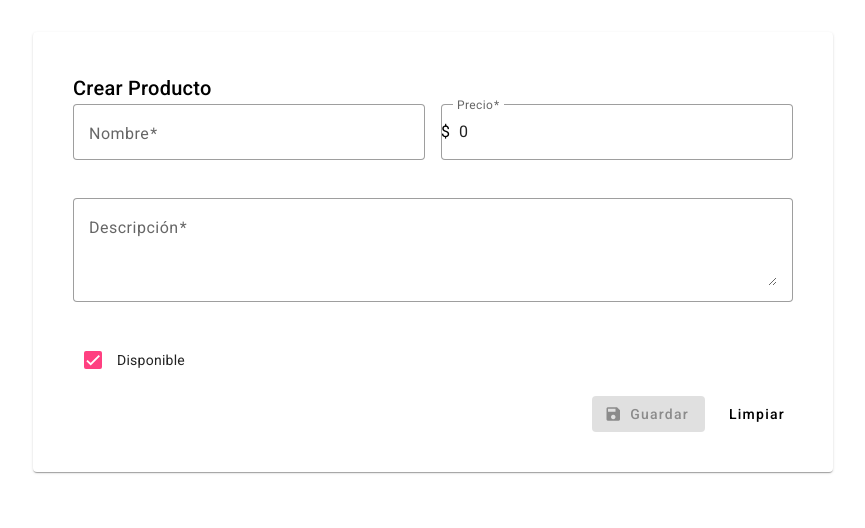
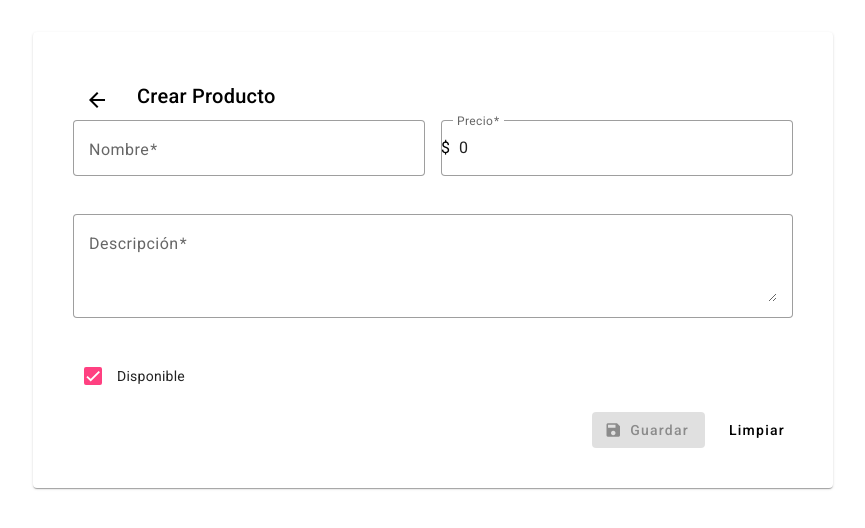
Before and after one commit to DaSant1/daniel_lopez_angular_campus, an Angular app: page /products/create in a window 1280 px wide. Shown: the top 528 px of the page, without its empty margins (207-1072 px from the left). Built offline with nearby package versions, Linux system fonts and the light colour scheme.

Commit message:
add-update-service-and-back-product-list

```diff
--- a/src/app/ui/products/product.routes.ts
+++ b/src/app/ui/products/product.routes.ts
@@ -10,7 +10,7 @@ export const productRoutes: Routes = [
     loadComponent: () => import('./upsert/upsert.component').then(m => m.UpsertComponent)
   },
   {
-    path: 'edit/:id',
+    path: ':action/:id',
     loadComponent: () => import('./upsert/upsert.component').then(m => m.UpsertComponent)
   }
 ]
--- a/src/app/ui/products/upsert/upsert.component.css
+++ b/src/app/ui/products/upsert/upsert.component.css
@@ -34,3 +34,18 @@ mat-icon {
   vertical-align: middle;
   margin-right: 0.5rem;
 }
+
+.header-container {
+  display: flex;
+  align-items: center;
+  width: 100%;
+  gap: 16px;
+}
+
+.back-button {
+  flex-shrink: 0;
+}
+
+mat-card-title {
+  margin: 0 !important;
+}
--- a/src/app/ui/products/upsert/upsert.component.html
+++ b/src/app/ui/products/upsert/upsert.component.html
@@ -1,10 +1,16 @@
 <mat-card class="product-card">
   <mat-card-header>
-    <mat-card-title> {{contextName}} Producto</mat-card-title>
+    <div class="header-container">
+      <button mat-icon-button (click)="backToProductsList()" class="back-button">
+        <mat-icon>arrow_back</mat-icon>
+      </button>
+      <mat-card-title> {{contextName}} Producto</mat-card-title>
+    </div>
+
   </mat-card-header>
 
   <mat-card-content>
-    <form [formGroup]="productForm" (ngSubmit)="createProduct()" >
+    <form [formGroup]="productForm" (ngSubmit)="coordinateUpsert()" >
       <div class="form-row">
         <mat-form-field appearance="outline" class="form-field">
           <mat-label>Nombre</mat-label>
--- a/src/app/ui/products/upsert/upsert.component.ts
+++ b/src/app/ui/products/upsert/upsert.component.ts
@@ -10,7 +10,7 @@ import { DbProductService } from '../../../core/service/db-product.service';
 import { ProductService } from '../../shared/services/product.service';
 import { CommonModule } from '@angular/common';
 import { MatPseudoCheckboxModule } from '@angular/material/core';
-import { ActivatedRoute } from '@angular/router';
+import { ActivatedRoute, Router } from '@angular/router';
 import { query } from '@angular/animations';
 import { product_model } from '../../shared/models/product.model';
 @Component({
@@ -41,6 +41,7 @@ export class UpsertComponent implements OnInit{
               private fb: FormBuilder,
               private productService:ProductService,
               private activeRoute: ActivatedRoute,
+              private router:Router
   ) {}
 
   ngOnInit(): void {
@@ -50,15 +51,17 @@ export class UpsertComponent implements OnInit{
 
   private _getContextCallingLink():void{
     this.activeRoute.paramMap.subscribe(params=>{
-      this.contextAction=params.get('action') || 'create';
-      this.isEditingMode = this.contextAction === 'update';
+      this.contextAction=params.get('action') !;
+      console.log("contextAction: ", this.contextAction);
+      this.isEditingMode = this.contextAction === 'edit';
 
     });
-
     this.activeRoute.queryParamMap.subscribe(queryParam=>{
-      this.idParam=queryParam.get('id');
+      this.idParam = this.activeRoute.snapshot.paramMap.get('id');
     });
-
+    console.log("contextAction: ", this.contextAction);
+    console.log("isEditingMode: ", this.isEditingMode);
+    console.log("idParam: ", this.idParam);
     if(this.isEditingMode && this.idParam){
       this.contextName="Editar"
       this._getProductById(this.idParam);
@@ -96,7 +99,16 @@ export class UpsertComponent implements OnInit{
     });
   }
 
-  createProduct():void{
+  coordinateUpsert():void{
+    if(this.isEditingMode){
+      this._updateProduct();
+    }else{
+      this._createProduct();
+    }
+  }
+
+
+  private _createProduct():void{
     if(this.productForm.valid){
       const newProduct: product_model = {...this.productForm.value};
       this.productService.addProduct(newProduct).then(()=>{
@@ -120,5 +132,30 @@ export class UpsertComponent implements OnInit{
     }
   }
 
+  private _updateProduct():void{
+    if(this.productForm.valid && this.product){
+      const updatedProduct: product_model = {...this.productForm.value, id: this.product.id};
+      this.productService.updateProduct(updatedProduct).then(()=>{
+        this.snackBar.open('Producto actualizado exitosamente.', 'Cerrar', {
+          duration: 3000,
+          panelClass: ['success-snackbar']
+        });
+      },(error)=>{
+        this.snackBar.open('Error al actualizar el producto.', 'Cerrar', {
+          duration: 3000,
+          panelClass: ['error-snackbar']
+        });
+      })
+    }else{
+      this.snackBar.open('Por favor, completa todos los campos requeridos.', 'Cerrar', {
+        duration: 3000,
+        panelClass: ['error-snackbar']
+      });
+    }
+  }
+
+  backToProductsList():void{
+    this.router.navigate(['/products']);
+  }
 
 }
--- a/src/app/ui/shared/services/product.service.ts
+++ b/src/app/ui/shared/services/product.service.ts
@@ -38,4 +38,17 @@ export class ProductService {
   async delete(id:number){
     await this.product_table.delete(id); //Elimina un producto de la tabla 'products' por su id
   }
+
+  async updateProduct(product: product_model): Promise<void> {
+    try {
+      if (product.id === undefined) {
+        throw new Error('Product id is undefined');
+      }
+      const productToUpdate = { ...product };
+      delete productToUpdate.id;
+      await this.product_table.update(product.id, productToUpdate); //Actualiza un producto de la tabla 'products' por su id
+    } catch (error) {
+      console.error('Error updating product:', error);
+    }
+  }
 }
```
